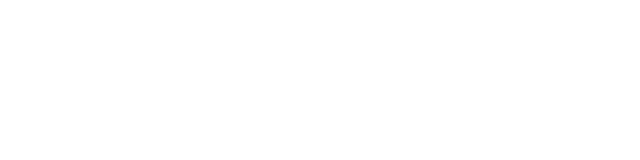
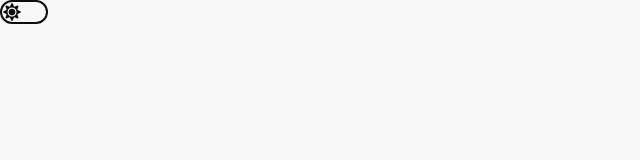
Before and after one commit to AlexOdnov/Tiny-OCR, a Vue app: page / in a window 1280 px wide. Shown: the top 160 px of the page, without its empty margins (0-640 px from the left). Built offline with nearby package versions, Linux system fonts and the light colour scheme.

Commit message:
add ThemeToggler component

```diff
--- a/src/App.vue
+++ b/src/App.vue
@@ -1,12 +1,32 @@
 <template>
-  <div></div>
+  <div class="app" :class="{ light: !isDark, dark: isDark }">
+    <theme-toggler />
+  </div>
 </template>
 
 <script lang="ts">
 import { defineComponent } from 'vue';
+import ThemeToggler from './components/ThemeToggler.vue';
+import useThemeToggler from './composable/useThemeToggler';
 
 export default defineComponent({
   name: 'App',
+
+  components: { ThemeToggler },
+
+  setup() {
+    const { isDark, toggleTheme } = useThemeToggler();
+
+    if (window.matchMedia('(prefers-color-scheme: dark)').matches) {
+      toggleTheme();
+    }
+    const mediaQuery = window.matchMedia('(prefers-color-scheme: dark)');
+    mediaQuery.addEventListener('change', toggleTheme);
+
+    return {
+      isDark,
+    };
+  },
 });
 </script>
 
@@ -17,4 +37,20 @@ export default defineComponent({
   -moz-osx-font-smoothing: grayscale;
   text-align: center;
 }
+.light {
+  --bgDarkColor: #f7f7f8;
+  --bgLightColor: #fff;
+  --color: #0e0e10;
+}
+.dark {
+  --bgDarkColor: #0e0e10;
+  --bgLightColor: #18181b;
+  --color: #efeff1;
+}
+.app {
+  min-height: 100vh;
+  color: var(--color);
+  background-color: var(--bgDarkColor);
+  transition: background-color 0.3s;
+}
 </style>
--- /dev/null
+++ b/src/components/ThemeToggler.vue
@@ -0,0 +1,104 @@
+<template>
+  <button
+    class="toggler"
+    type="button"
+    aria-label="переключатель темы"
+    @click="toggleTheme"
+  >
+    <span
+      class="toggler__thumb"
+      :class="{
+        'toggler__thumb--light': !isDark,
+        'toggler__thumb--dark': isDark,
+      }"
+    >
+      <svg
+        width="18px"
+        height="18px"
+        viewBox="0 0 512 512"
+        aria-hidden="true"
+        role="img"
+        focusable="false"
+        v-show="!isDark"
+      >
+        <path
+          fill="currentColor"
+          d="M256 160c-52.9 0-96 43.1-96 96s43.1 96 96 96 96-43.1 96-96-43.1-96-96-96zm246.4 80.5l-94.7-47.3 33.5-100.4c4.5-13.6-8.4-26.5-21.9-21.9l-100.4 33.5-47.4-94.8c-6.4-12.8-24.6-12.8-31 0l-47.3 94.7L92.7 70.8c-13.6-4.5-26.5 8.4-21.9 21.9l33.5 100.4-94.7 47.4c-12.8 6.4-12.8 24.6 0 31l94.7 47.3-33.5 100.5c-4.5 13.6 8.4 26.5 21.9 21.9l100.4-33.5 47.3 94.7c6.4 12.8 24.6 12.8 31 0l47.3-94.7 100.4 33.5c13.6 4.5 26.5-8.4 21.9-21.9l-33.5-100.4 94.7-47.3c13-6.5 13-24.7.2-31.1zm-155.9 106c-49.9 49.9-131.1 49.9-181 0-49.9-49.9-49.9-131.1 0-181 49.9-49.9 131.1-49.9 181 0 49.9 49.9 49.9 131.1 0 181z"
+        />
+      </svg>
+      <svg
+        width="18px"
+        height="18px"
+        viewBox="0 0 512 512"
+        aria-hidden="true"
+        role="img"
+        focusable="false"
+        v-show="isDark"
+      >
+        <path
+          fill="currentColor"
+          d="M283.211 512c78.962 0 151.079-35.925 198.857-94.792 7.068-8.708-.639-21.43-11.562-19.35-124.203 23.654-238.262-71.576-238.262-196.954 0-72.222 38.662-138.635 101.498-174.394 9.686-5.512 7.25-20.197-3.756-22.23A258.156 258.156 0 00283.211 0c-141.309 0-256 114.511-256 256 0 141.309 114.511 256 256 256z"
+        />
+      </svg>
+    </span>
+  </button>
+</template>
+
+<script lang="ts">
+import { defineComponent } from 'vue';
+import useThemeToggler from '../composable/useThemeToggler';
+
+export default defineComponent({
+  name: 'ThemeToggler',
+
+  setup() {
+    const { isDark, toggleTheme } = useThemeToggler();
+
+    return {
+      isDark,
+      toggleTheme,
+    };
+  },
+});
+</script>
+
+<style lang="scss" scoped>
+.toggler {
+  position: relative;
+  display: block;
+  height: 24px;
+  width: 48px;
+  color: var(--color);
+  border: 2px solid var(--color);
+  border-radius: 12px;
+  background-color: transparent;
+  transition: color 0.3s, background-color 0.3s, box-shadow 0.3s;
+  outline: none;
+
+  &:hover {
+    box-shadow: 0 0 6px var(--color);
+  }
+
+  &:focus-visible {
+    box-shadow: 0 0 6px var(--color);
+  }
+}
+.toggler__thumb {
+  position: absolute;
+  top: 0;
+  display: flex;
+  align-items: center;
+  justify-content: center;
+  width: 18px;
+  height: 18px;
+  margin: 1px;
+  transition: left 0.5s, transform 0.5s;
+}
+.toggler__thumb--light {
+  left: 0;
+}
+.toggler__thumb--dark {
+  left: 50%;
+  transform: rotate(240deg);
+}
+</style>
--- /dev/null
+++ b/src/composable/useThemeToggler.ts
@@ -0,0 +1,17 @@
+import { ref, Ref } from 'vue';
+
+type ToggleTheme = () => void;
+
+interface ThemeToggler {
+  isDark: Ref<boolean>;
+  toggleTheme: ToggleTheme;
+}
+
+const isDark = ref(false);
+
+export default function useThemeToggler(): ThemeToggler {
+  const toggleTheme = () => {
+    isDark.value = !isDark.value;
+  };
+  return { isDark, toggleTheme };
+}
```
